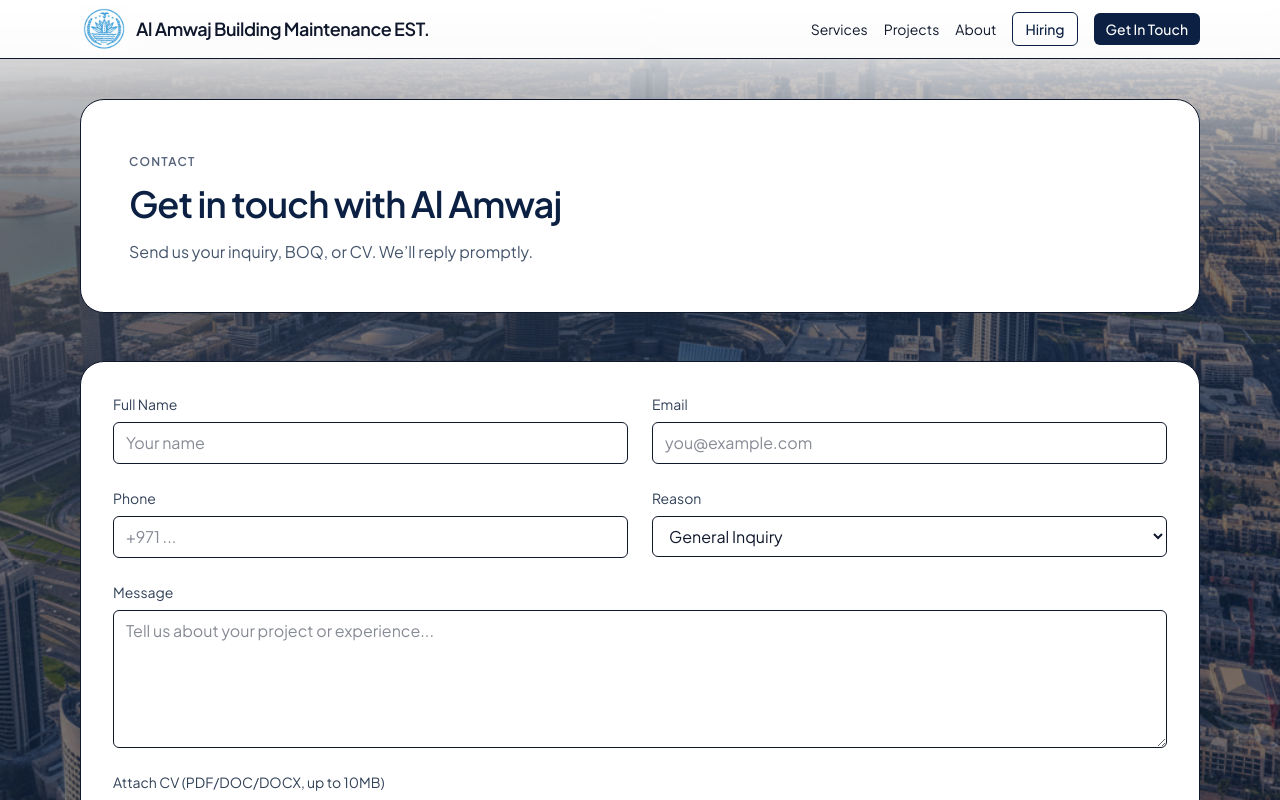
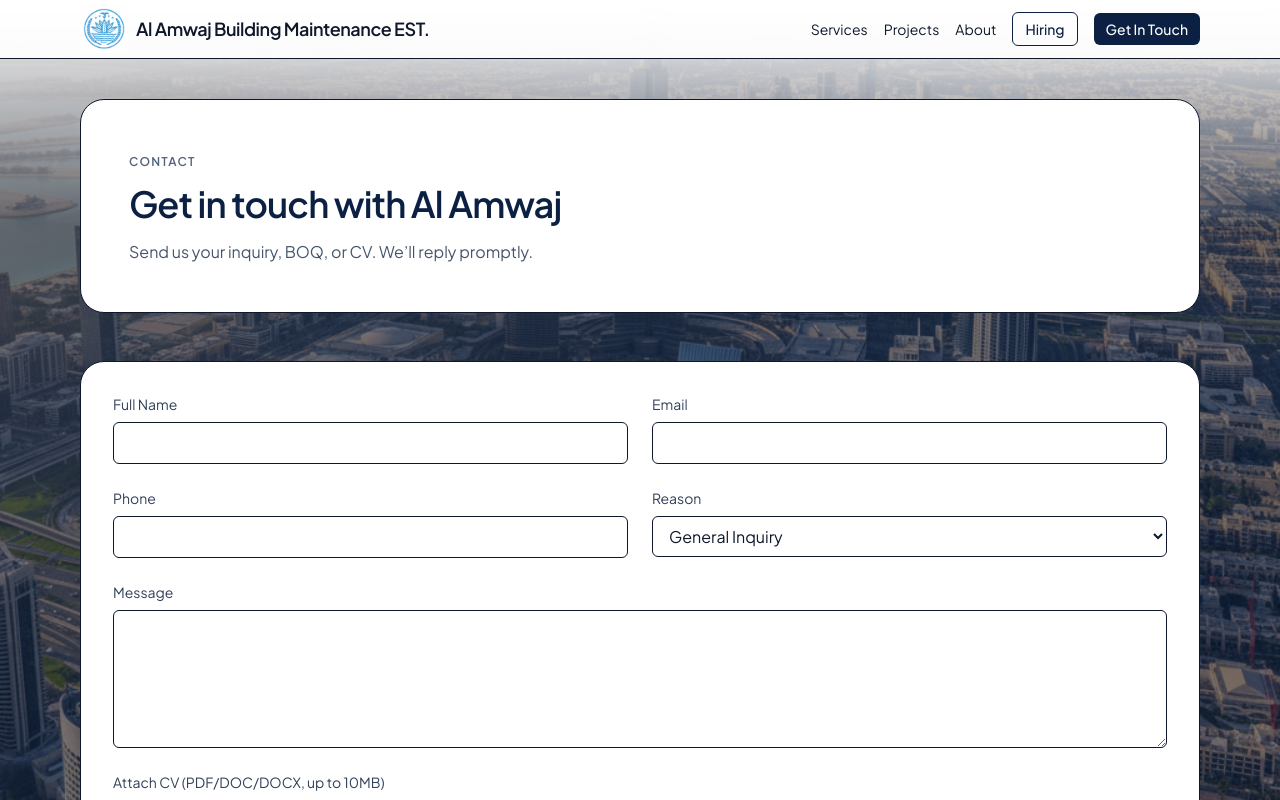
Before and after one commit to WovenTexLTD/Al-Amwaj-BLDG-MAINT.-est, a Next.js app: page /contact in a window 1280 px wide. Shown: the top 800 px of the page. Built offline with nearby package versions, Linux system fonts and the light colour scheme; no server answers.

Commit message:
Update page.tsx

```diff
--- a/src/app/contact/page.tsx
+++ b/src/app/contact/page.tsx
@@ -1,7 +1,6 @@
 "use client";
 
 import { useRef, useState } from "react";
-import emailjs from "@emailjs/browser";
 
 export default function ContactPage() {
   const formRef = useRef<HTMLFormElement>(null);
@@ -18,13 +17,25 @@
 
     setStatus(null);
     setSending(true);
+
     try {
-      // sendForm attaches the <input type="file" name="my_file"> files automatically
-      const res = await emailjs.sendForm(SERVICE_ID, TEMPLATE_ID, formRef.current, {
-        publicKey: PUBLIC_KEY,
+      const formData = new FormData(formRef.current);
+      // EmailJS REST expects these fields in the multipart payload:
+      formData.set("service_id", SERVICE_ID);
+      formData.set("template_id", TEMPLATE_ID);
+      formData.set("user_id", PUBLIC_KEY); // public key
+
+      // POST as multipart/form-data
+      const res = await fetch("https://api.emailjs.com/api/v1.0/email/send-form", {
+        method: "POST",
+        body: formData,
       });
 
-      if (res.status !== 200) throw new Error("Failed to send");
+      if (!res.ok) {
+        const errText = await res.text();
+        throw new Error(errText || "Failed to send");
+      }
+
       setStatus({ ok: true, msg: "Thanks! Your message has been sent." });
       formRef.current.reset();
     } catch (err: any) {
@@ -36,7 +47,6 @@
 
   return (
     <div className="space-y-12">
-      {/* Intro */}
       <section className="rounded-3xl bg-white border p-8 md:p-12">
         <span className="inline-block text-xs font-semibold tracking-widest text-[#0B2042]/70 uppercase">
           Contact
@@ -49,46 +59,26 @@
         </p>
       </section>
 
-      {/* Form (EmailJS) */}
       <section className="rounded-3xl bg-white border p-6 md:p-8">
         <form ref={formRef} onSubmit={onSubmit} className="grid md:grid-cols-2 gap-6">
           <div className="flex flex-col gap-2">
             <label className="text-sm text-slate-700">Full Name</label>
-            <input
-              name="from_name"
-              required
-              className="rounded-md border px-3 py-2 outline-none focus:ring-2 focus:ring-[#0B2042]/40"
-              placeholder="Your name"
-            />
+            <input name="from_name" required className="rounded-md border px-3 py-2" />
           </div>
 
           <div className="flex flex-col gap-2">
             <label className="text-sm text-slate-700">Email</label>
-            <input
-              type="email"
-              name="from_email"
-              required
-              className="rounded-md border px-3 py-2 outline-none focus:ring-2 focus:ring-[#0B2042]/40"
-              placeholder="you@example.com"
-            />
+            <input type="email" name="from_email" required className="rounded-md border px-3 py-2" />
           </div>
 
           <div className="flex flex-col gap-2">
             <label className="text-sm text-slate-700">Phone</label>
-            <input
-              name="phone"
-              className="rounded-md border px-3 py-2 outline-none focus:ring-2 focus:ring-[#0B2042]/40"
-              placeholder="+971 ..."
-            />
+            <input name="phone" className="rounded-md border px-3 py-2" />
           </div>
 
           <div className="flex flex-col gap-2">
             <label className="text-sm text-slate-700">Reason</label>
-            <select
-              name="reason"
-              className="rounded-md border px-3 py-2 outline-none focus:ring-2 focus:ring-[#0B2042]/40"
-              defaultValue="General Inquiry"
-            >
+            <select name="reason" className="rounded-md border px-3 py-2" defaultValue="General Inquiry">
               <option>General Inquiry</option>
               <option>Request a Quote</option>
               <option>Apply for a Role</option>
@@ -97,16 +87,10 @@
 
           <div className="md:col-span-2 flex flex-col gap-2">
             <label className="text-sm text-slate-700">Message</label>
-            <textarea
-              name="message"
-              rows={5}
-              required
-              className="rounded-md border px-3 py-2 outline-none focus:ring-2 focus:ring-[#0B2042]/40"
-              placeholder="Tell us about your project or experience..."
-            />
+            <textarea name="message" rows={5} required className="rounded-md border px-3 py-2" />
           </div>
 
-          {/* CV upload — EmailJS will attach files from inputs named 'my_file' */}
+          {/* Attach CV — EmailJS REST will include this file in the email */}
           <div className="md:col-span-2 flex flex-col gap-2">
             <label className="text-sm text-slate-700">Attach CV (PDF/DOC/DOCX, up to 10MB)</label>
             <input
@@ -119,9 +103,7 @@
 
           <div className="md:col-span-2 flex items-center justify-between">
             {status && (
-              <p className={`${status.ok ? "text-green-600" : "text-red-600"} text-sm`}>
-                {status.msg}
-              </p>
+              <p className={`${status.ok ? "text-green-600" : "text-red-600"} text-sm`}>{status.msg}</p>
             )}
             <button
               type="submit"
```
